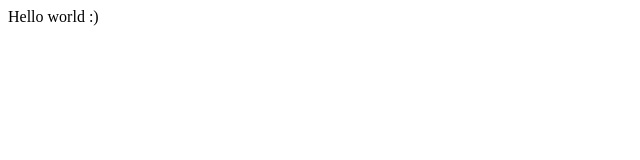
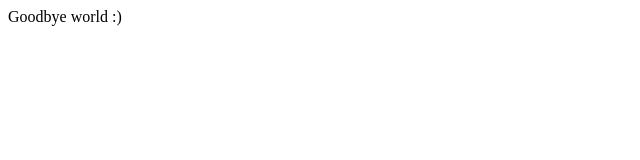
Before and after one commit to leodeleone/teste-tt, a plain HTML site: page index.html in a window 1280 px wide. Shown: the full height of the page, 0-640 px from the left. Drawn offline with Linux system fonts and the light colour scheme.

Commit message:
Update index.html

```diff
--- a/index.html
+++ b/index.html
@@ -7,6 +7,6 @@
     <title>Document</title>
 </head>
 <body>
-    Hello world :)
+    Goodbye world :)
 </body>
 </html>
```
